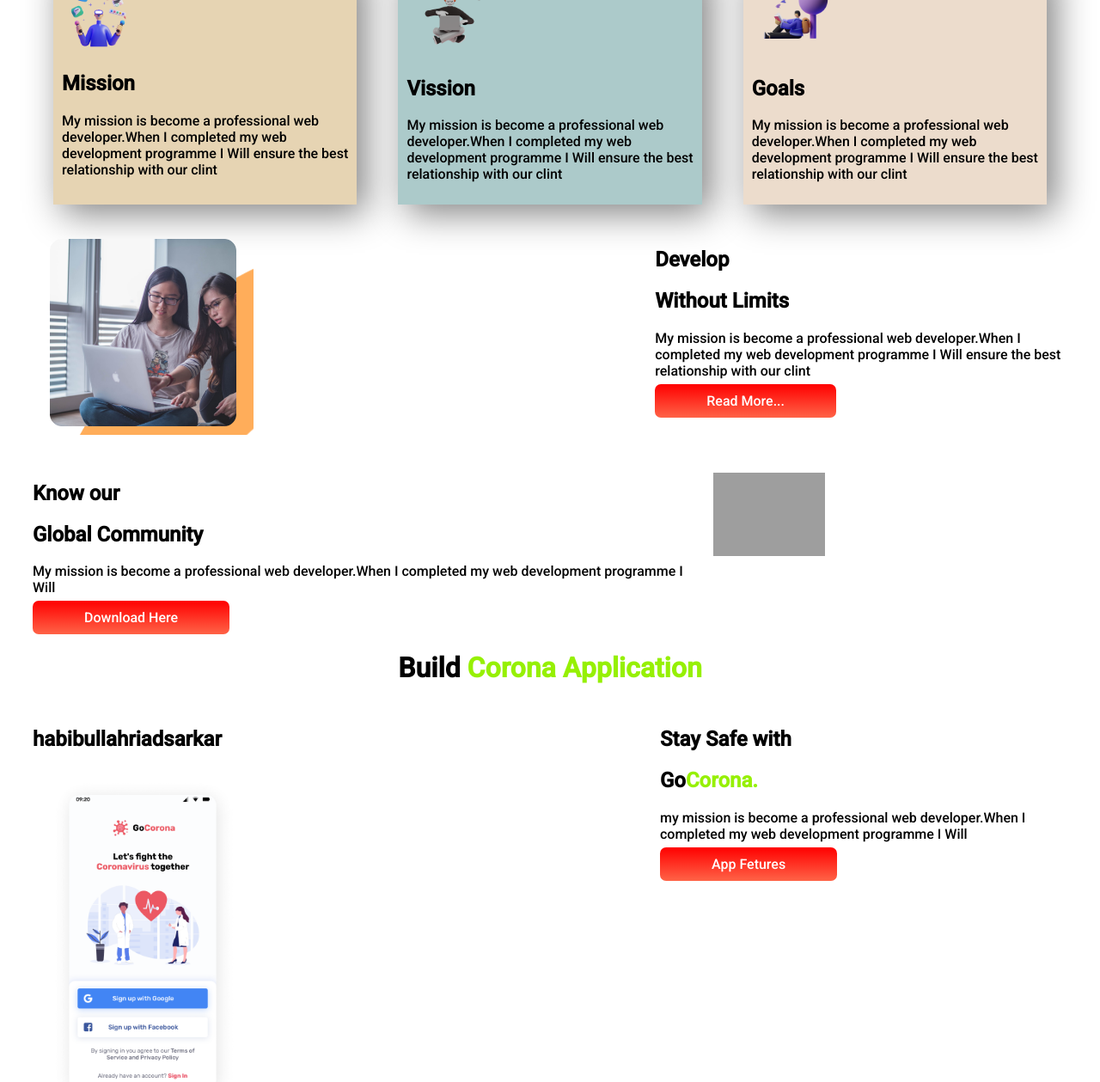
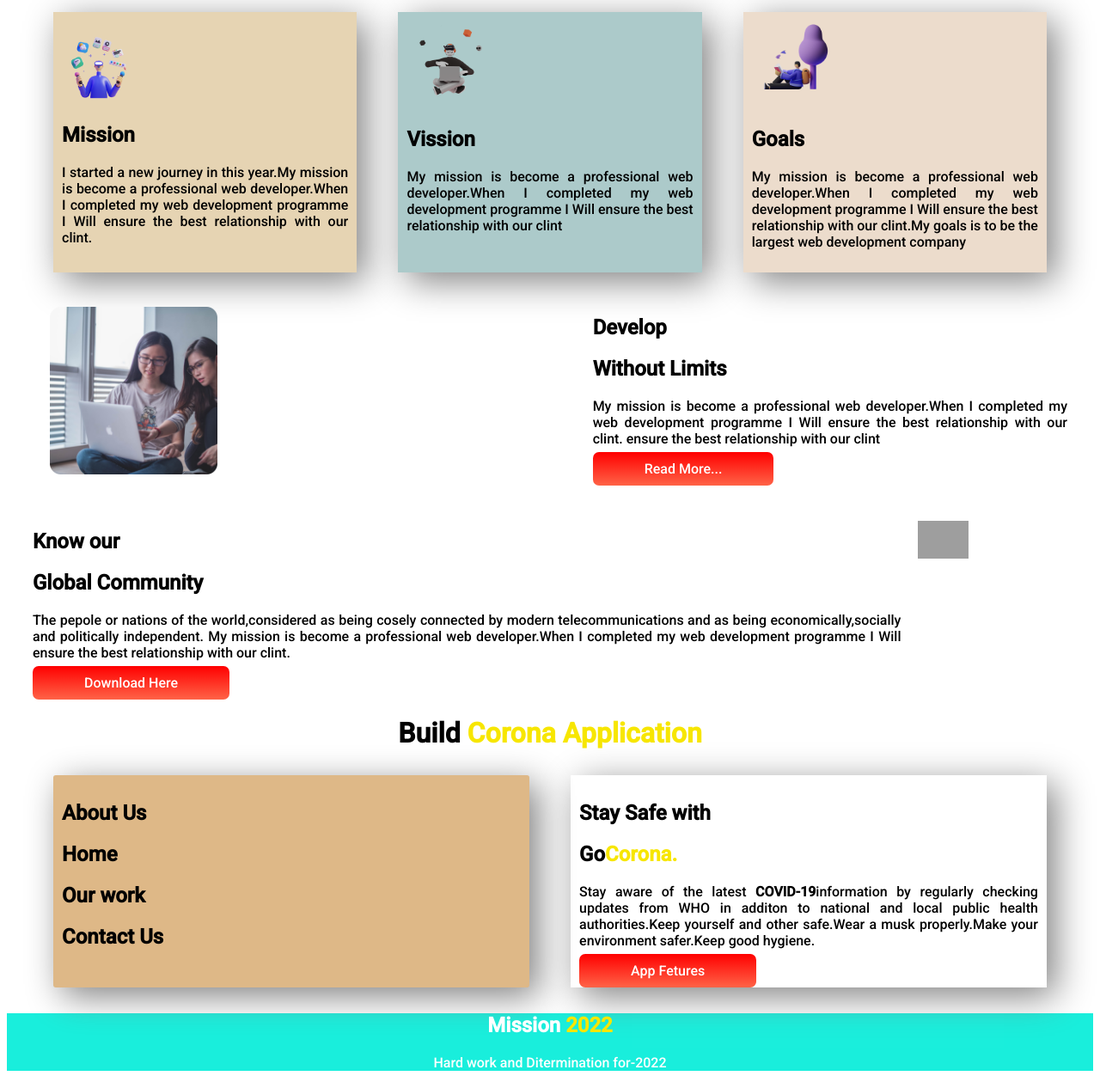
Before and after one commit to habibullahriad/mission-2022-repo, a plain HTML site: page index.html in a window 1280 px wide. Shown: the part 381-1640 px from the top of the page at 86% size. Drawn offline with Linux system fonts and the light colour scheme; grey boxes are pictures that could not be loaded.

Commit message:
added all

```diff
--- a/index.html
+++ b/index.html
@@ -19,17 +19,20 @@
                 <h1>Stay Focused on</h1>
                 <h1><span class="c">Mission 2020</span></h1>
             </div>
-            <p class="pra">My mission is become a professional web developer.It was my dream.
+            <p class="align"> My mission is become a professional web developer.It
+                was my dream.
                 At this time my dream is not comes true.So I decided that I will do the hard work for my dream comes
-                true in 2022.Do or die I will do the
-                job.
+                true in 2022.Do or die I will do the job.The best first step to become a Web Developer is to start
+                learnig web development fundamentals,including an understanding of HTML,CSS and Javascript.
             </p> <br>
             <a class="link-button" target="_blank" href="https://www.facebook.com/habibullahriadsarkar/">Click Here</a>
         </div>
         <div>
             <img class="img" src="images/riadbg.png">
         </div>
+        <p>S
     </section>
+    <p>Scroll down to explore for more information..</p>
     <div class="text-align">
         <h1>My Mission in <span class="c">2022</span></h1>
     </div>
@@ -38,35 +41,38 @@
         <div id="b1" class="item-3">
             <img class="ill" src="images/illustrators/illustrator-1.png">
             <h1>Mission</h1>
-            <p>My mission is become a professional web developer.When I completed my web development programme I
+            <p class="align"> I started a new journey in this year.My mission is become a professional web
+                developer.When I completed
+                my web development programme I
                 Will
-                ensure the best relationship with our clint</p>
+                ensure the best relationship with our clint.</p>
         </div>
         <div id="b2" class="item-3">
             <img class="ill" src="images/illustrators/illustrator-2.png">
             <h1>Vission</h1>
-            <p> My mission is become a professional web developer.When I completed my web development programme I
+            <p class="align"> My mission is become a professional web developer.When I completed my web development
+                programme I
                 Will
                 ensure the best relationship with our clint </p>
         </div>
         <div id="b3" class="item-3">
             <img class="ill" src="images/illustrators/illustrator-3.png">
             <h1>Goals</h1>
-            <p> My mission is become a professional web developer.When I completed my web development
+            <p class="align"> My mission is become a professional web developer.When I completed my web development
                 programme I Will
-                ensure the best relationship with our clint </p>
+                ensure the best relationship with our clint.My goals is to be the largest web development company </p>
         </div>
         </div>
     </section>
     <section class="flex">
         <div>
-            <img id="bg1" class="img" src="images/pictures/coding.png">
+            <img class="img" src="images/pictures/coding.png">
         </div>
         <div>
             <h1>Develop</h1>
             <h1>Without Limits</h1>
-            <p> My mission is become a professional web developer.When I completed my web development
-                programme I Will
+            <p class="align"> My mission is become a professional web developer.When I completed my web development
+                programme I Will ensure the best relationship with our clint.
                 ensure the best relationship with our clint </p>
             <a class="link-button" target="_blank" href="https://www.google.com/">Read More...</a>
         </div>
@@ -75,8 +81,11 @@
         <div>
             <h1>Know our</h1>
             <h1>Global Community</h1>
-            <P> My mission is become a professional web developer.When I completed my web development
-                programme I Will </P>
+            <P class="align">The pepole or nations of the world,considered as being cosely connected by modern
+                telecommunications and
+                as being economically,socially and politically independent. My mission is become a professional web
+                developer.When I completed my web development
+                programme I Will ensure the best relationship with our clint. </P>
             <a class="link-button" target="_blank" href="https://www.youtube.com/">Download Here</a>
         </div>
         <div>
@@ -87,15 +96,21 @@
         <h1> Build <span class="c">Corona Application</span></h1>
     </div>
     <section class="flex">
-        <div>
-            <h1>habibullahriadsarkar</h1>
-            <img class="img" src="images/pictures/app.png">
+        <div class="item-3" id="about">
+            <H1><span>About Us</span></H1>
+            <h2>Home</h2>
+            <h2>Our work</h2>
+            <h2>Contact Us</h2>
+
+
         </div>
-        <div>
+        <div class="item-3">
             <h1>Stay Safe with</h1>
             <h1>Go<span class="c">Corona.</span></h1>
-            <p>my mission is become a professional web developer.When I completed my web development
-                programme I Will </p>
+            <p class="align">Stay aware of the latest <strong>COVID-19</strong>information by regularly checking updates
+                from WHO in
+                additon to national and local public health authorities.Keep yourself and other safe.Wear a musk
+                properly.Make your environment safer.Keep good hygiene.</p>
             <a class="link-button" target="_blank" href="https://www.google.com/">App Fetures</a>
         </div>
     </section>
--- a/style.css
+++ b/style.css
@@ -5,10 +5,10 @@ body{
 #h-border{
     border-left: 4px solid;
     padding-left: 5px;
-    border-color: orange;
+    border-color: rgb(248, 192, 88);
 }
 .c{
-    color: rgb(150, 240, 4);
+    color: rgb(247, 230, 0);
 }
 .text-align{
     text-align: center;
@@ -58,9 +58,16 @@ body{
 }
 
 #last{
-    background-color: black;
+    background-color: rgb(25, 238, 220);
 }
 .w{
     color: white;
 
 }
+.align{
+    text-align:justify;
+}
+#about{
+    background-color: burlywood;
+    border-radius: 3px;
+}
```
